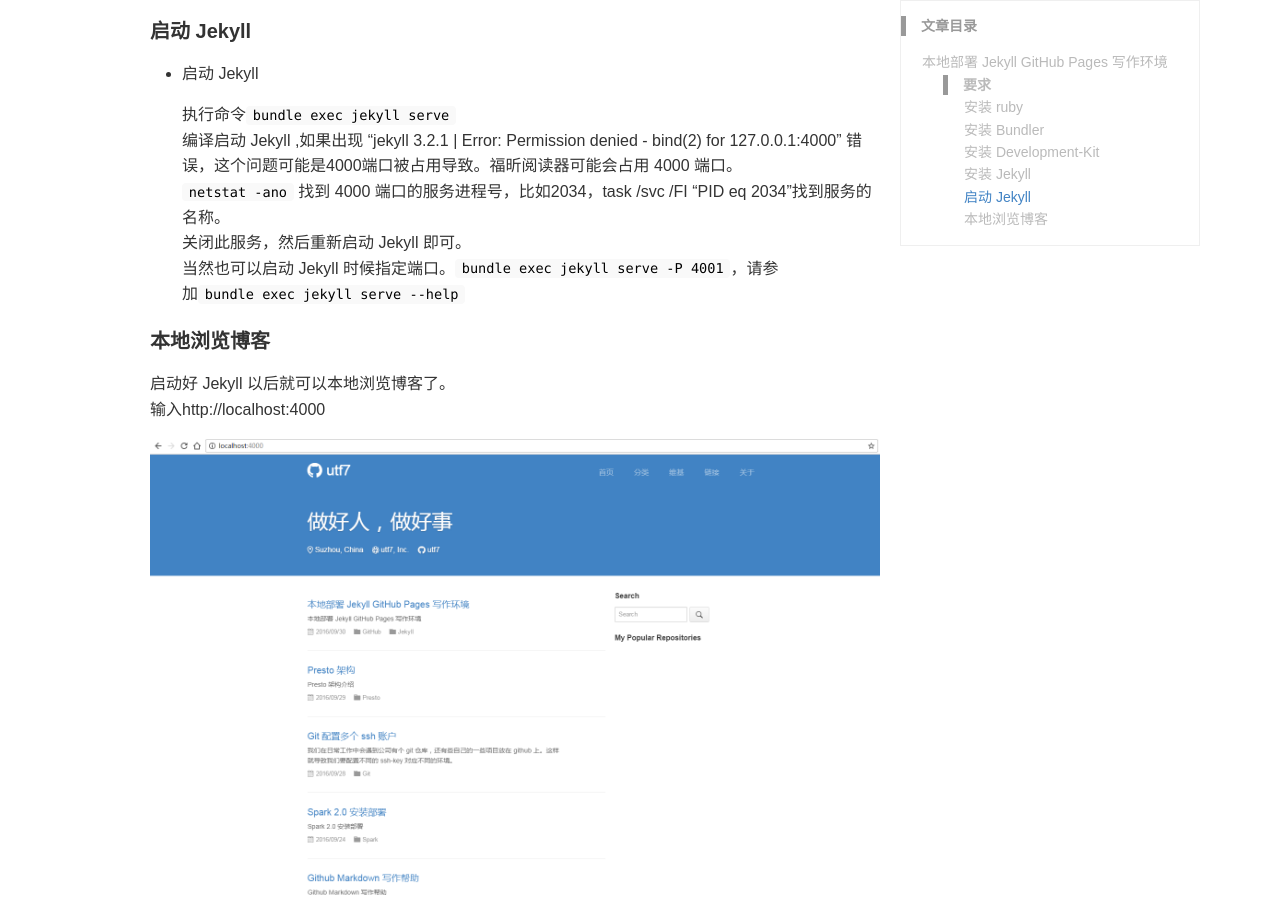
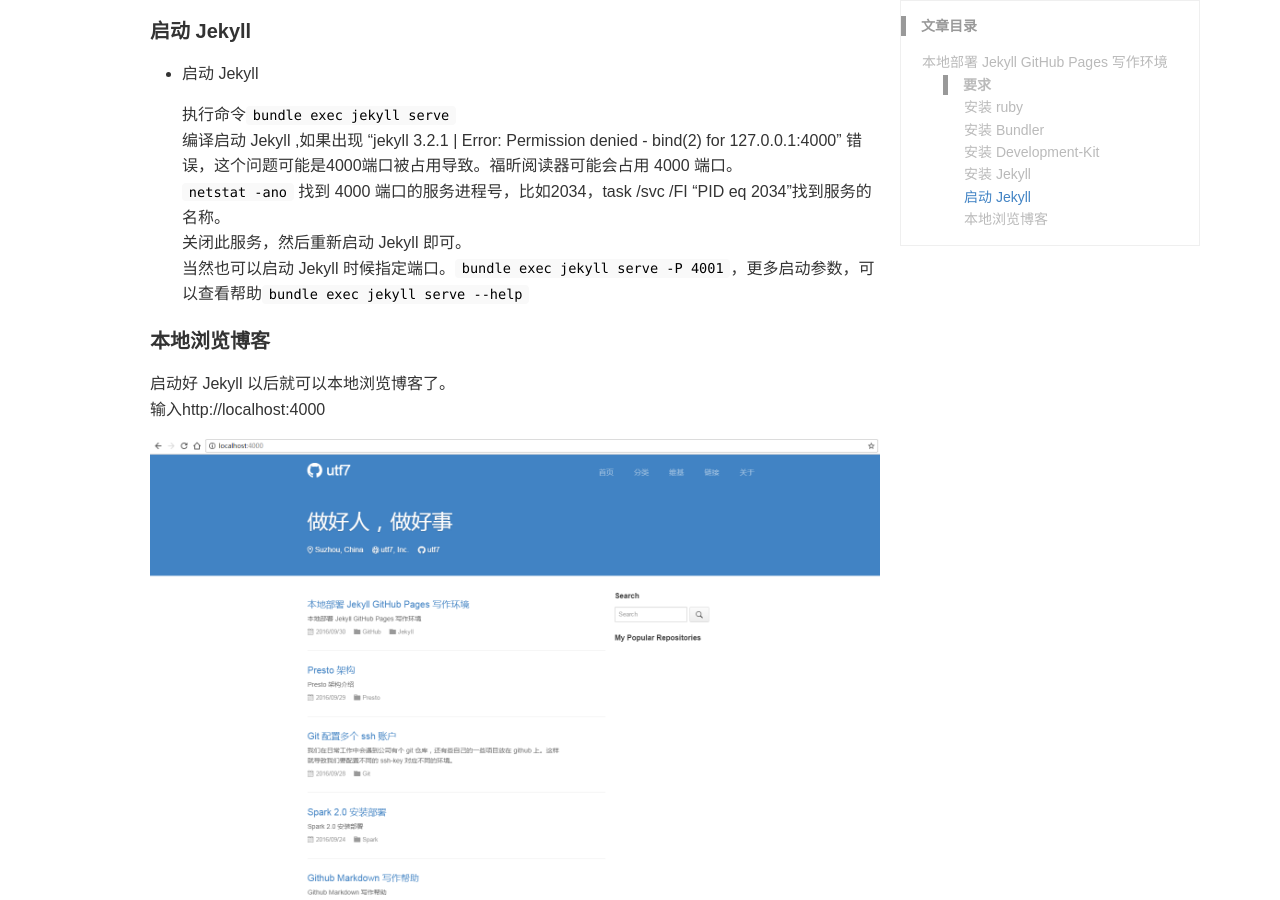
Before and after one commit to utf7/utf7.github.io, a Jekyll site: the page built from _posts/2016-09-30-setting-up-your-github-pages-site-locally-with-jekyll.md, in a window 1280 px wide and 900 px high, scrolled down 2539 px. Built offline with Jekyll 4.4.1, drawn with Linux system fonts in a browser that asks for light colours; comment, search, counter and statistics services are not loaded.

Commit message:
启动 Jekyll 指定服务端口

```diff
--- a/_posts/2016-09-30-setting-up-your-github-pages-site-locally-with-jekyll.md
+++ b/_posts/2016-09-30-setting-up-your-github-pages-site-locally-with-jekyll.md
@@ -115,7 +115,7 @@
    编译启动 Jekyll ,如果出现 "jekyll 3.2.1 | Error:  Permission denied - bind(2) for 127.0.0.1:4000" 错误，这个问题可能是4000端口被占用导致。福昕阅读器可能会占用 4000 端口。
 `netstat -ano` 找到 4000 端口的服务进程号，比如2034，task /svc /FI "PID eq 2034"找到服务的名称。
 关闭此服务，然后重新启动 Jekyll 即可。
-当然也可以启动 Jekyll 时候指定端口。`bundle exec jekyll serve -P 4001`，请参加`bundle exec jekyll serve --help`
+当然也可以启动 Jekyll 时候指定端口。`bundle exec jekyll serve -P 4001`，更多启动参数，可以查看帮助`bundle exec jekyll serve --help`
 
 #### 本地浏览博客
 
```
